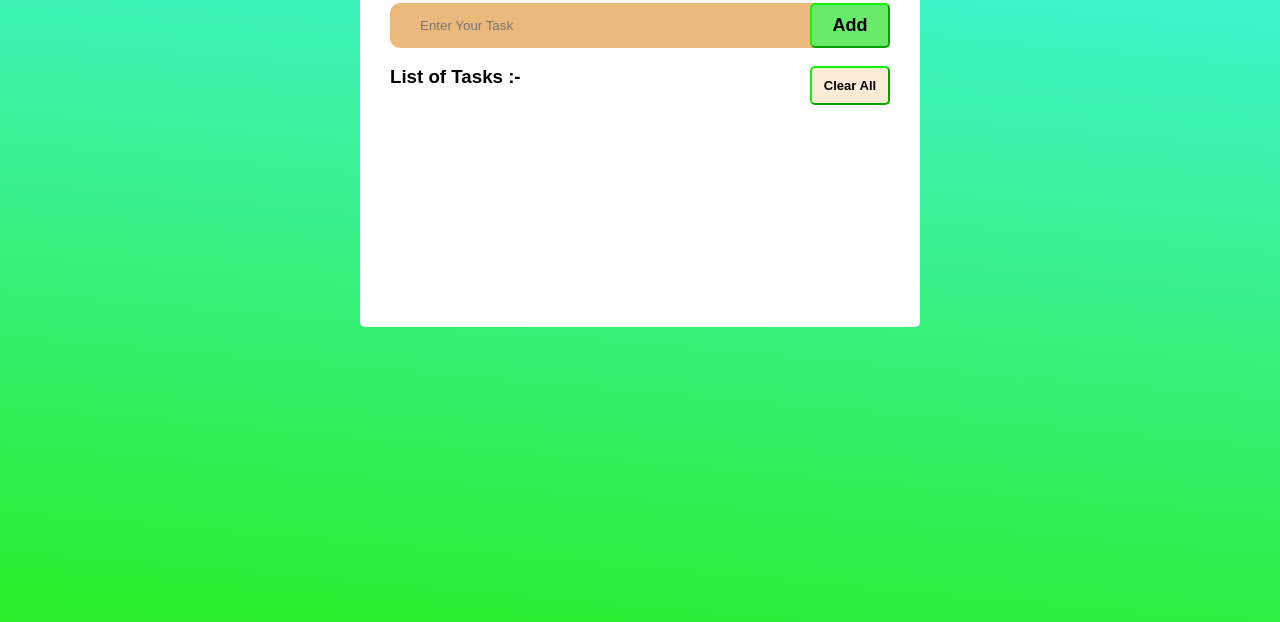
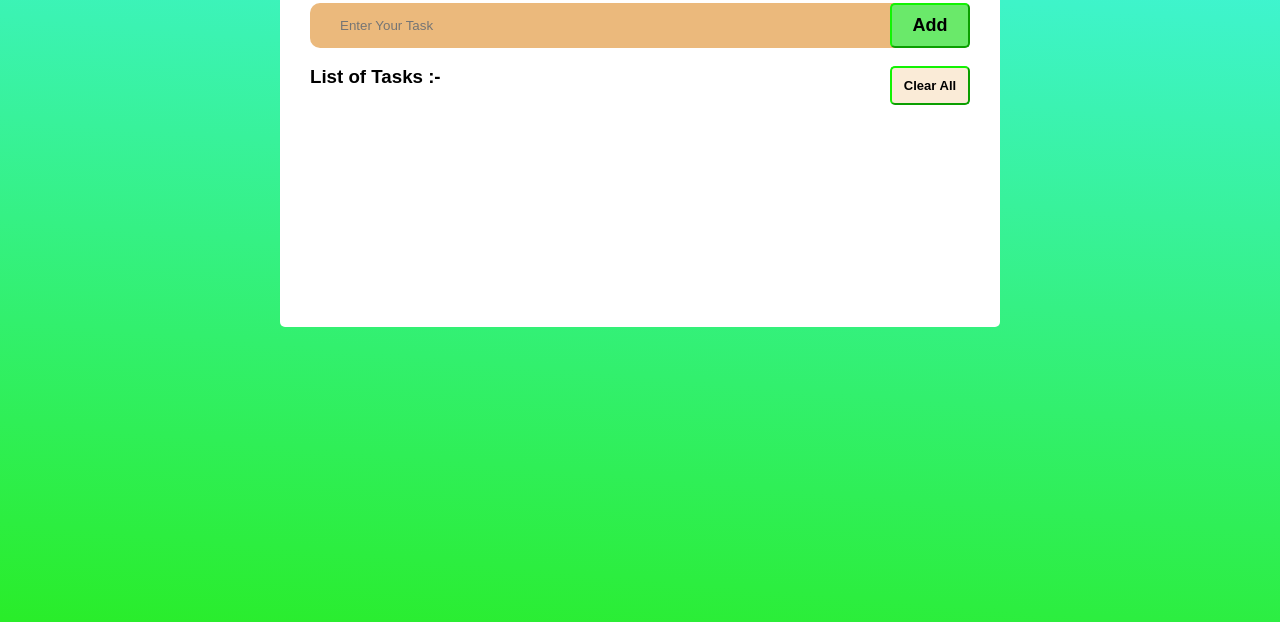
Before and after one commit to YvHarshit/To-Do-List, a plain HTML site: page index.html in a window 1280 px wide. Shown: the part 178-800 px from the top of the page. Drawn offline with Linux system fonts and the light colour scheme.

Commit message:
Update style.css

```diff
--- a/style.css
+++ b/style.css
@@ -12,7 +12,7 @@
 .todo-app{
     align-items: center;
     padding: 20px 30px ;
-    width: 70vh;
+    width: 90vh;
     min-height: 40vh;
      height: 50vh; /* Let it size naturally, or */
     /* max-height: 60vh; optional limit */
```
